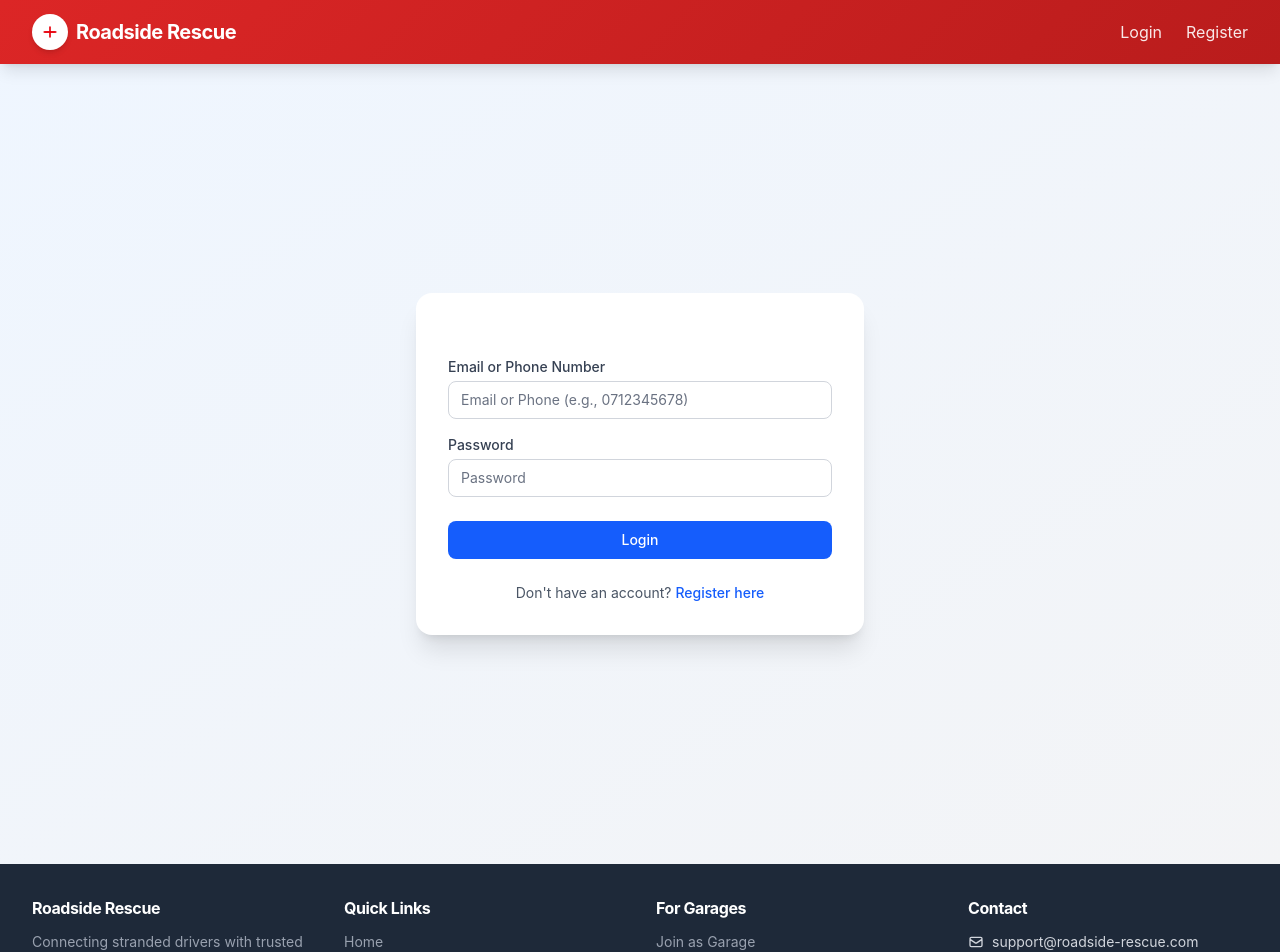
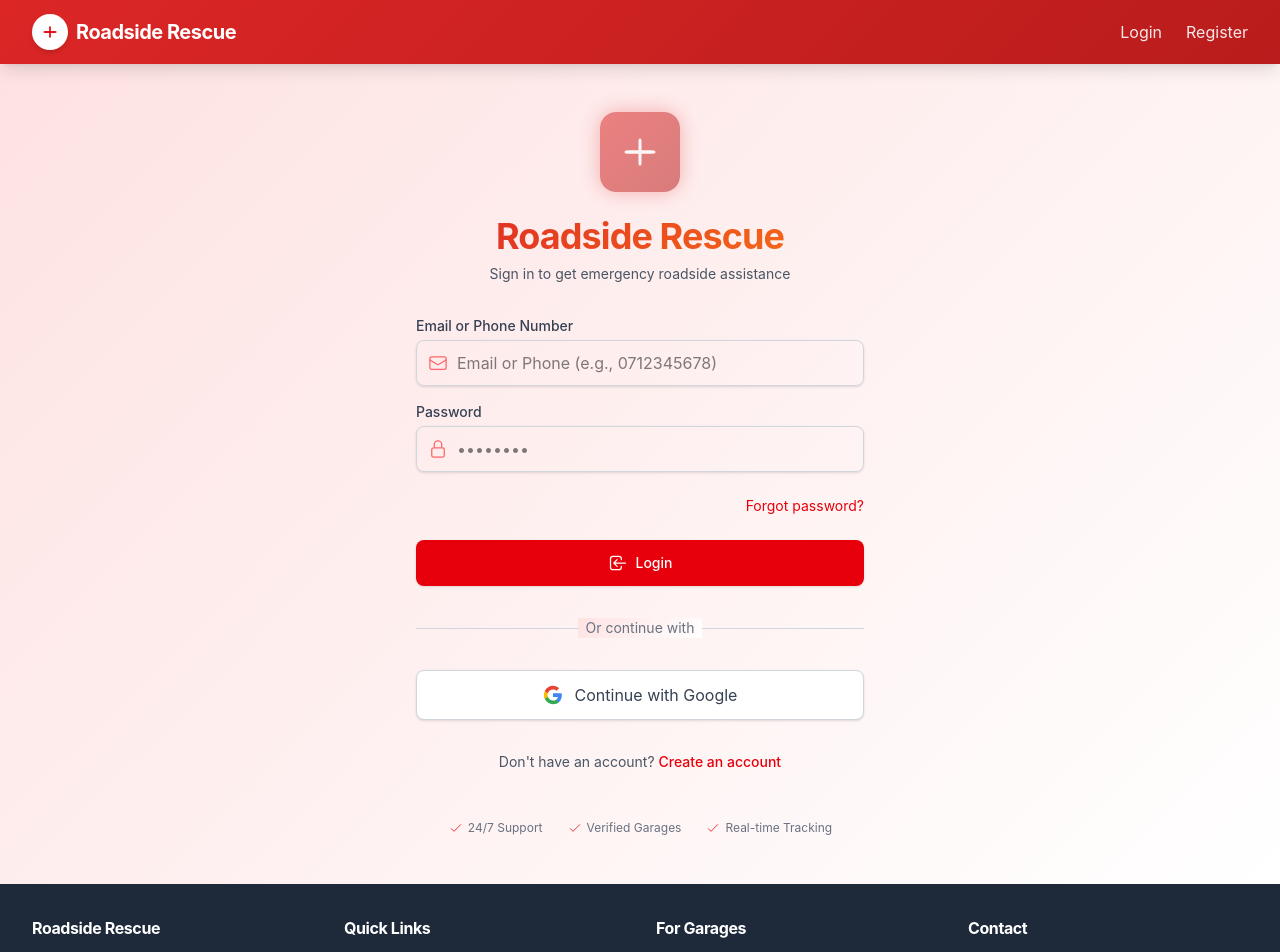
Before and after one commit to gitauwilly1/roadside-rescue-client, a React (Vite) app: page /login in a window 1280 px wide. Shown: the top 952 px of the page. Built offline with nearby package versions, Linux system fonts and the light colour scheme; no server answers.

Commit message:
update LoginPage with red rescue theme and emergency pulse animation

```diff
--- a/src/pages/LoginPage.jsx
+++ b/src/pages/LoginPage.jsx
@@ -27,15 +27,43 @@ const LoginPage = () => {
     setIsLoading(false);
   };
 
+  const handleGoogleLogin = () => {
+    setError('Google login coming soon! Please use email/phone login for now.');
+  };
+
   return (
-    <div className="min-h-screen flex items-center justify-center bg-gradient-to-br from-blue-50 to-gray-100">
-      <div className="max-w-md w-full space-y-8 p-8 bg-white rounded-2xl shadow-xl">
+    <div className="min-h-screen flex items-center justify-center bg-gradient-soft py-12 px-4 sm:px-6 lg:px-8">
+      <div className="max-w-md w-full space-y-8 animate-fade-in">
+        <div className="text-center">
+          <div className="flex justify-center">
+            <div className="h-20 w-20 bg-gradient-primary rounded-2xl flex items-center justify-center shadow-lg transform hover:scale-105 transition-transform duration-300 emergency-pulse">
+              <svg className="h-12 w-12 text-white" fill="none" stroke="currentColor" strokeWidth={1.5} viewBox="0 0 24 24">
+                <path strokeLinecap="round" strokeLinejoin="round" d="M12 6v6m0 0v6m0-6h6m-6 0H6" />
+                <path strokeLinecap="round" strokeLinejoin="round" d="M5 12h14" />
+              </svg>
+            </div>
+          </div>
+          <h2 className="mt-6 text-4xl font-extrabold text-gradient">
+            Roadside Rescue
+          </h2>
+          <p className="mt-2 text-sm text-gray-600">
+            Sign in to get emergency roadside assistance
+          </p>
+        </div>
 
-        {/* Login Form */}
         <form className="mt-8 space-y-6" onSubmit={handleSubmit}>
           {error && (
-            <div className="bg-red-50 border border-red-200 text-red-700 px-4 py-3 rounded-lg text-sm">
-              {error}
+            <div className="bg-red-50 border-l-4 border-red-500 text-red-700 px-4 py-3 rounded-lg shadow-sm animate-fade-in" role="alert">
+              <div className="flex">
+                <div className="flex-shrink-0">
+                  <svg className="h-5 w-5 text-red-500" fill="none" stroke="currentColor" viewBox="0 0 24 24">
+                    <path strokeLinecap="round" strokeLinejoin="round" strokeWidth={2} d="M12 8v4m0 4h.01M21 12a9 9 0 11-18 0 9 9 0 0118 0z" />
+                  </svg>
+                </div>
+                <div className="ml-3">
+                  <p className="text-sm">{error}</p>
+                </div>
+              </div>
             </div>
           )}
 
@@ -44,61 +72,145 @@ const LoginPage = () => {
               <label htmlFor="identifier" className="block text-sm font-medium text-gray-700 mb-1">
                 Email or Phone Number
               </label>
+              <div className="relative mt-1 rounded-lg shadow-sm">
+                <div className="absolute inset-y-0 left-0 pl-3 flex items-center pointer-events-none">
+                  <svg className="h-5 w-5 text-red-400" fill="none" stroke="currentColor" strokeWidth={1.5} viewBox="0 0 24 24">
+                    <path strokeLinecap="round" strokeLinejoin="round" d="M21.75 6.75v10.5a2.25 2.25 0 01-2.25 2.25h-15a2.25 2.25 0 01-2.25-2.25V6.75m19.5 0A2.25 2.25 0 0019.5 4.5h-15a2.25 2.25 0 00-2.25 2.25m19.5 0v.243a2.25 2.25 0 01-1.07 1.916l-7.5 4.615a2.25 2.25 0 01-2.36 0L3.32 8.91a2.25 2.25 0 01-1.07-1.916V6.75" />
+                  </svg>
+                </div>
                 <input
                   id="identifier"
                   name="identifier"
                   type="text"
                   required
-                className="appearance-none relative block w-full px-3 py-2 border border-gray-300 placeholder-gray-500 text-gray-900 rounded-lg focus:outline-none focus:ring-blue-500 focus:border-blue-500 focus:z-10 sm:text-sm"
+                  className="block w-full pl-10 pr-3 py-2.5 border border-gray-300 rounded-lg focus:outline-none focus:ring-2 focus:ring-red-500 focus:border-red-500 transition-all duration-200"
                   placeholder="Email or Phone (e.g., 0712345678)"
                   value={identifier}
                   onChange={(e) => setIdentifier(e.target.value)}
                 />
+              </div>
             </div>
 
             <div>
               <label htmlFor="password" className="block text-sm font-medium text-gray-700 mb-1">
                 Password
               </label>
+              <div className="relative mt-1 rounded-lg shadow-sm">
+                <div className="absolute inset-y-0 left-0 pl-3 flex items-center pointer-events-none">
+                  <svg className="h-5 w-5 text-red-400" fill="none" stroke="currentColor" strokeWidth={1.5} viewBox="0 0 24 24">
+                    <path strokeLinecap="round" strokeLinejoin="round" d="M16.5 10.5V6.75a4.5 4.5 0 10-9 0v3.75m-.75 11.25h10.5a2.25 2.25 0 002.25-2.25v-6.75a2.25 2.25 0 00-2.25-2.25H6.75a2.25 2.25 0 00-2.25 2.25v6.75a2.25 2.25 0 002.25 2.25z" />
+                  </svg>
+                </div>
                 <input
                   id="password"
                   name="password"
                   type="password"
                   required
-                className="appearance-none relative block w-full px-3 py-2 border border-gray-300 placeholder-gray-500 text-gray-900 rounded-lg focus:outline-none focus:ring-blue-500 focus:border-blue-500 focus:z-10 sm:text-sm"
-                placeholder="Password"
+                  className="block w-full pl-10 pr-3 py-2.5 border border-gray-300 rounded-lg focus:outline-none focus:ring-2 focus:ring-red-500 focus:border-red-500 transition-all duration-200"
+                  placeholder="••••••••"
                   value={password}
                   onChange={(e) => setPassword(e.target.value)}
                 />
               </div>
             </div>
+          </div>
 
-          <div>
+          <div className="flex items-center justify-end">
+            <button
+              type="button"
+              className="text-sm text-red-600 hover:text-red-500 transition-colors"
+              onClick={() => setError('Password reset coming soon!')}
+            >
+              Forgot password?
+            </button>
+          </div>
+
           <button
             type="submit"
             disabled={isLoading}
-              className="group relative w-full flex justify-center py-2 px-4 border border-transparent text-sm font-medium rounded-lg text-white bg-blue-600 hover:bg-blue-700 focus:outline-none focus:ring-2 focus:ring-offset-2 focus:ring-blue-500 disabled:opacity-50 disabled:cursor-not-allowed"
+            className="w-full flex items-center justify-center gap-2 py-3 px-4 border border-transparent rounded-lg shadow-sm text-sm font-medium text-white bg-red-600 hover:bg-red-700 focus:outline-none focus:ring-2 focus:ring-offset-2 focus:ring-red-500 transition-all duration-200 disabled:opacity-50 disabled:cursor-not-allowed"
           >
             {isLoading ? (
-                <svg className="animate-spin h-5 w-5 text-white" xmlns="http://www.w3.org/2000/svg" fill="none" viewBox="0 0 24 24">
-                  <circle className="opacity-25" cx="12" cy="12" r="10" stroke="currentColor" strokeWidth="4"></circle>
-                  <path className="opacity-75" fill="currentColor" d="M4 12a8 8 0 018-8V0C5.373 0 0 5.373 0 12h4zm2 5.291A7.962 7.962 0 014 12H0c0 3.042 1.135 5.824 3 7.938l3-2.647z"></path>
+              <>
+                <div className="w-5 h-5 border-2 border-white border-t-transparent rounded-full animate-spin"></div>
+                <span>Signing in...</span>
+              </>
+            ) : (
+              <>
+                <svg className="h-5 w-5" fill="none" stroke="currentColor" strokeWidth={1.5} viewBox="0 0 24 24">
+                  <path strokeLinecap="round" strokeLinejoin="round" d="M11 16l-4-4m0 0l4-4m-4 4h14m-5 4v1a3 3 0 01-3 3H6a3 3 0 01-3-3V7a3 3 0 013-3h7a3 3 0 013 3v1" />
                 </svg>
-              ) : (
-                'Login'
+                <span>Login</span>
+              </>
             )}
           </button>
+        </form>
+
+        <div className="relative">
+          <div className="absolute inset-0 flex items-center">
+            <div className="w-full border-t border-gray-300"></div>
           </div>
+          <div className="relative flex justify-center text-sm">
+            <span className="px-2 bg-gradient-soft text-gray-500">Or continue with</span>
+          </div>
+        </div>
+
+        <button
+          onClick={handleGoogleLogin}
+          className="w-full flex items-center justify-center gap-3 px-4 py-3 border border-gray-300 rounded-lg shadow-sm bg-white hover:bg-gray-50 transition-all duration-200 group"
+        >
+          <svg className="h-5 w-5" viewBox="0 0 24 24">
+            <path
+              fill="#4285F4"
+              d="M22.56 12.25c0-.78-.07-1.53-.2-2.25H12v4.26h5.92c-.26 1.37-1.04 2.53-2.21 3.31v2.77h3.57c2.08-1.92 3.28-4.74 3.28-8.09z"
+            />
+            <path
+              fill="#34A853"
+              d="M12 23c2.97 0 5.46-.98 7.28-2.66l-3.57-2.77c-.98.66-2.23 1.06-3.71 1.06-2.86 0-5.29-1.93-6.16-4.53H2.18v2.84C3.99 20.53 7.7 23 12 23z"
+            />
+            <path
+              fill="#FBBC05"
+              d="M5.84 14.09c-.22-.66-.35-1.36-.35-2.09s.13-1.43.35-2.09V7.07H2.18C1.43 8.55 1 10.22 1 12s.43 3.45 1.18 4.93l2.85-2.22.81-.62z"
+            />
+            <path
+              fill="#EA4335"
+              d="M12 5.38c1.62 0 3.06.56 4.21 1.64l3.15-3.15C17.45 2.09 14.97 1 12 1 7.7 1 3.99 3.47 2.18 7.07l3.66 2.84c.87-2.6 3.3-4.53 6.16-4.53z"
+            />
+          </svg>
+          <span className="text-gray-700 group-hover:text-gray-900">Continue with Google</span>
+        </button>
 
         <div className="text-center">
           <p className="text-sm text-gray-600">
             Don't have an account?{' '}
-              <Link to="/register" className="font-medium text-blue-600 hover:text-blue-500">
-                Register here
+            <Link to="/register" className="font-medium text-red-600 hover:text-red-500 transition-colors">
+              Create an account
             </Link>
           </p>
         </div>
-        </form>
+
+        <div className="text-center pt-4">
+          <div className="flex justify-center gap-6 text-xs text-gray-500">
+            <span className="flex items-center gap-1">
+              <svg className="h-4 w-4 text-red-500" fill="none" stroke="currentColor" strokeWidth={1.5} viewBox="0 0 24 24">
+                <path strokeLinecap="round" strokeLinejoin="round" d="M5 13l4 4L19 7" />
+              </svg>
+              24/7 Support
+            </span>
+            <span className="flex items-center gap-1">
+              <svg className="h-4 w-4 text-red-500" fill="none" stroke="currentColor" strokeWidth={1.5} viewBox="0 0 24 24">
+                <path strokeLinecap="round" strokeLinejoin="round" d="M5 13l4 4L19 7" />
+              </svg>
+              Verified Garages
+            </span>
+            <span className="flex items-center gap-1">
+              <svg className="h-4 w-4 text-red-500" fill="none" stroke="currentColor" strokeWidth={1.5} viewBox="0 0 24 24">
+                <path strokeLinecap="round" strokeLinejoin="round" d="M5 13l4 4L19 7" />
+              </svg>
+              Real-time Tracking
+            </span>
+          </div>
+        </div>
       </div>
     </div>
   );
```
Lines whose indentation alone changed are shown as unchanged.
